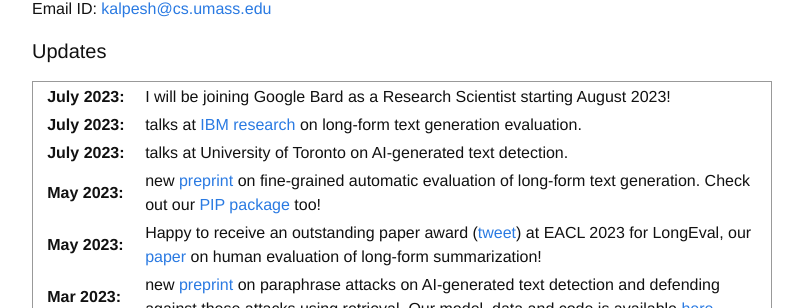
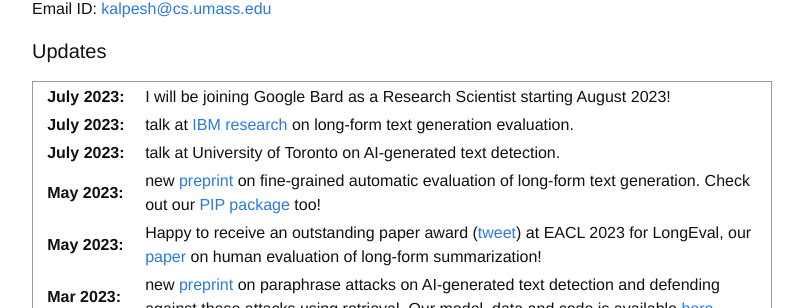
Before and after one commit to martiansideofthemoon/martiansideofthemoon.github.io, a Jekyll site: the page built from index.md, in a window 1280 px wide. Shown: the part 429-737 px from the top of the page, without its empty margins (238-1041 px from the left). Built offline with Jekyll 4.4.1, drawn with Linux system fonts in a browser that asks for light colours; comment, search, counter and statistics services are not loaded.

Commit message:
Update index.md

```diff
--- a/index.md
+++ b/index.md
@@ -21,8 +21,8 @@ Email ID: [kalpesh@cs.umass.edu](mailto:kalpesh@cs.umass.edu)
 <col width="100px">
 <col width="650px">
   <tr><td><b>July 2023:</b></td><td>I will be joining Google Bard as a Research Scientist starting August 2023!</td></tr>
-  <tr><td><b>July 2023:</b></td><td>talks at <a href="https://www.research.ibm.com/">IBM research</a> on long-form text generation evaluation.</td></tr>
-  <tr><td><b>July 2023:</b></td><td>talks at University of Toronto on AI-generated text detection.</td></tr>
+  <tr><td><b>July 2023:</b></td><td>talk at <a href="https://www.research.ibm.com/">IBM research</a> on long-form text generation evaluation.</td></tr>
+  <tr><td><b>July 2023:</b></td><td>talk at University of Toronto on AI-generated text detection.</td></tr>
   <tr><td><b>May 2023:</b></td><td>new <a href="https://arxiv.org/abs/2305.14251">preprint</a> on fine-grained automatic evaluation of long-form text generation. Check out our <a href="https://pypi.org/project/factscore">PIP package</a> too!</td></tr>
 <tr><td><b>May 2023:</b></td><td>Happy to receive an outstanding paper award (<a href="https://twitter.com/kalpeshk2011/status/1654133082247815169">tweet</a>) at EACL 2023 for LongEval, our <a href="https://arxiv.org/abs/2301.13298">paper</a> on human evaluation of long-form summarization!</td></tr>
 <tr><td><b>Mar 2023:</b></td><td>new <a href="https://arxiv.org/abs/2303.13408">preprint</a> on paraphrase attacks on AI-generated text detection and defending against these attacks using retrieval. Our model, data and code is available <a href="https://github.com/martiansideofthemoon/ai-detection-paraphrases">here</a>.</td></tr>
```
